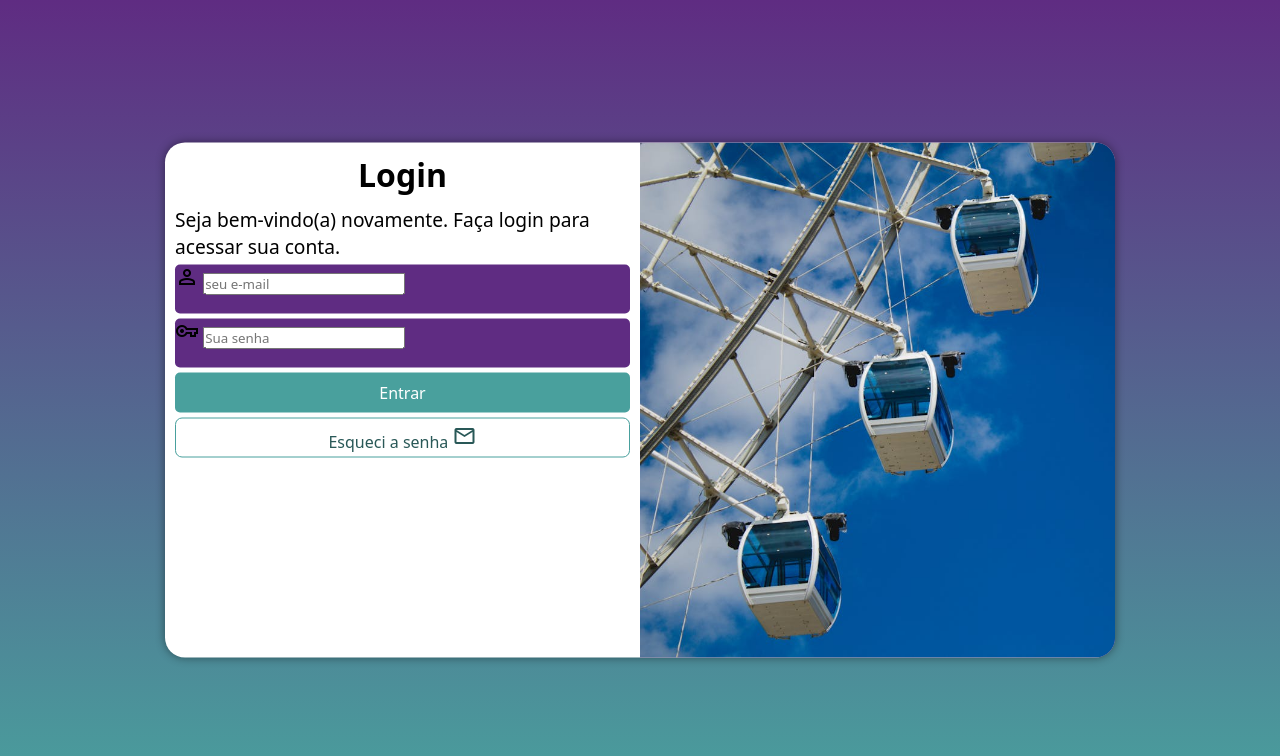
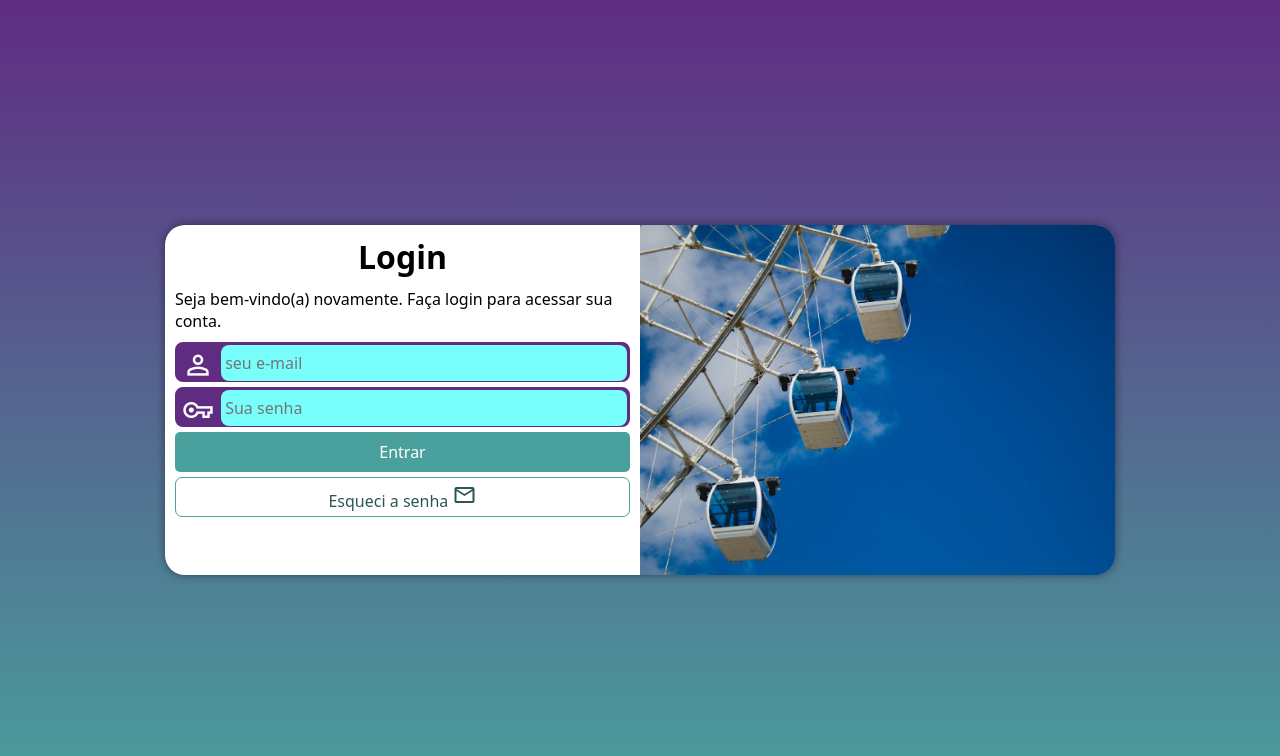
Before and after one commit to dalessandrosantos/projeto-login, a plain HTML site: page index.html in a window 1280 px wide. Drawn offline with nearby package versions, Linux system fonts and the light colour scheme.

Commit message:
Finalizando projeto tela de login

```diff
--- a/estilos/media-query.css
+++ b/estilos/media-query.css
@@ -10,13 +10,14 @@ Grandes telas: acima de 1200px
 */
 
 @media screen and (min-width: 768px) and (max-width: 992px)
-{
+{           /* CONFIGURAÇÃO PARA TABLET*/
     body {
         background-image: linear-gradient(to top, #49a09d, #5f2c82);
     }
 
     section#login {
         width: 80vw;
+        height: 280px;
 }
 
     section#login > div#imagem {
@@ -32,13 +33,14 @@ Grandes telas: acima de 1200px
 }
 
 @media screen and (min-width: 992px) {
-
+            /* CONFIGURAÇAO DESKTOP */
     body {
         background-image: linear-gradient(to top, #49a09d, #5f2c82);
     }
 
     section#login {
         width: 950px;
+        height: 350px;
     }
 
     section#login > div#imagem {
@@ -57,6 +59,7 @@ Grandes telas: acima de 1200px
     }
 
     div#formulario > p {
-        font-size: 1.2em;
+        font-size: 1em;
+        margin: 10px 0px;
     }
 }
--- a/estilos/style.css
+++ b/estilos/style.css
@@ -28,7 +28,6 @@ section#login {
     position: absolute;
     top: 50%;
     left: 50%;
-    transform: translate(-50%, -50%);
     overflow: hidden;
 
     background-color: white;
@@ -37,6 +36,7 @@ section#login {
     border-radius: 20px;
     box-shadow: 0px 0px 10px rgba(0, 0, 0, 0.447);
 
+    transform: translate(-50%, -50%);
     transition: width 0.3s, height 0.3s;
     transition-timing-function: ease;
 }
@@ -66,15 +66,38 @@ div#formulario > p {
 
 form > div.campo {
     background-color: #5f2c82;
+    border: 2px solid #5f2c82;
     width: 100%;
     display: block;
-    height: 49px;
-    border-radius: 5px;
+    height: 40px;
+    border-radius: 8px;
     margin: 5px 0px;
 }
 
 div.campo > label {
     display: none;
+}
+
+div.campo > span {
+    color: white;
+    font-size: 2em;
+    width: 40px;
+    padding: 5px;
+}
+
+div.campo > input {
+    background-color: #79fffb;
+    font-size: 1em;
+    height: 100%;
+    width: calc(100% - 45px);
+    border: 0px;
+    border-radius: 8px;
+    padding: 4px;
+    transform: translateY(-12px);
+}
+
+div.campo > input:focus-within {
+    background-color: white;
 }
 
 form > input[type=submit] {
@@ -109,7 +132,7 @@ form > a.botao {
 }
 
 form > a.botao:hover {
-    background-color: #6cd3cf;
+    background-color: #5f2c82;
 }
 
 form > a.botao > i {
```
